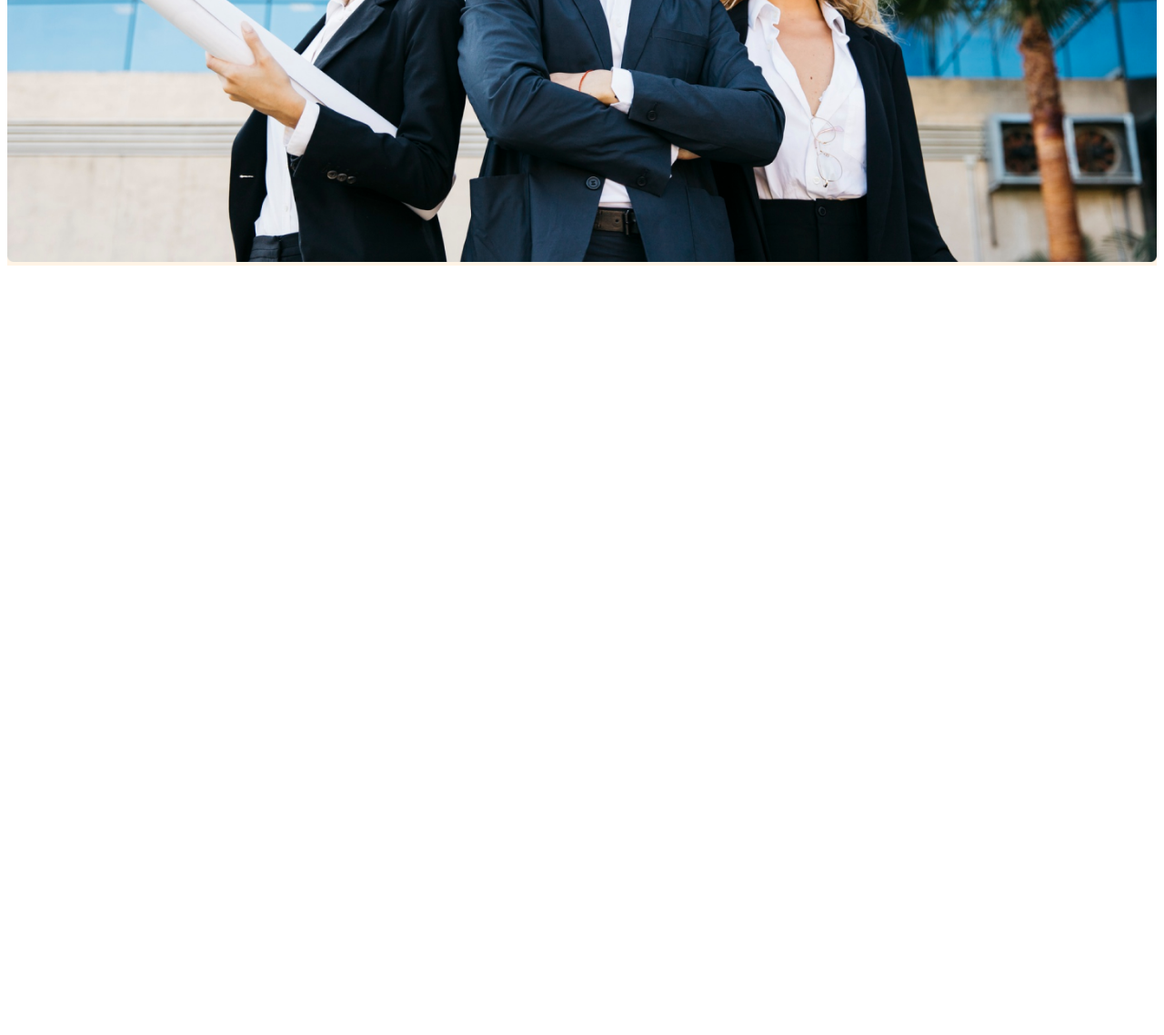
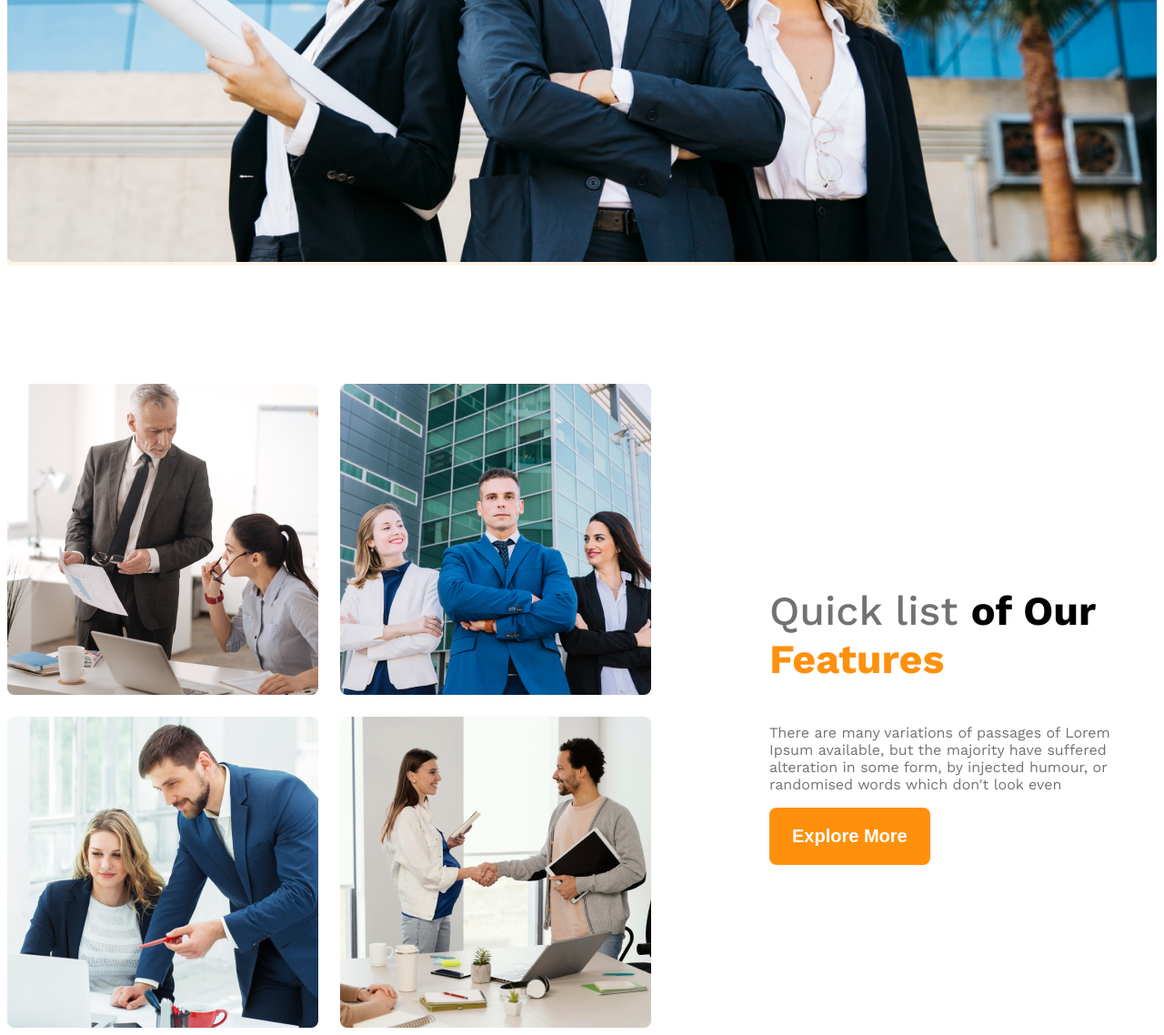
Before and after one commit to Mostafiz002/g3-architects-website, a plain HTML site: page index.html in a window 1280 px wide. Shown: the part 882-2020 px from the top of the page at 91% size. Before the commit the page ends 1182 px from the top, so only its background shows below. Drawn offline with nearby package versions, Linux system fonts and the light colour scheme.

Commit message:
added features

```diff
--- a/index.html
+++ b/index.html
@@ -27,7 +27,19 @@
         </div>
     </header>
     <main>
-
+        <section class="teams display-flex">
+            <div class="team-img">
+                <img src="images/team1.png" alt="">
+                <img src="images/team2.png" alt="">
+                <img src="images/team3.png" alt="">
+                <img src="images/team4.png" alt="">
+            </div>
+            <div class="our-features">
+                <h3 class="feature-title"><span id="quick-list" class="dark-3">Quick list </span><span>of Our </span><span class="text-primary">Features</span></h3>
+                <p class="feature-description dark-3">There are many variations of passages of Lorem Ipsum available, but the majority have suffered alteration in some form, by injected humour, or randomised words which don't look even</p>
+                <button class="btn-primary">Explore More</button>
+            </div>
+        </section>
     </main>
     <footer>
 
--- a/styles/architects.css
+++ b/styles/architects.css
@@ -8,6 +8,14 @@
   }
 
   /* shared stylesL */
+
+  main{
+    max-width: 1440px;
+    margin: 0 auto;
+  }
+  main > section{
+    margin-top: 130px;
+  }
 
 .display-flex{
     display: flex;
@@ -27,6 +35,10 @@
 
 .dark-3{
     color: #727272;
+}
+
+.text-primary{
+    color: rgba(255, 144, 14, 1);
 }
 
 .btn-primary{
@@ -88,10 +100,56 @@
     width: 100%;
 }
 
-/* responsive media query */
+/* team and featute styles */
+
+.teams{
+    align-items: center;
+}
+
+.team-img{
+    display: grid;
+    grid-template-columns: repeat(2, 1fr);
+    gap: 24px;
+}
+
+.our-features{
+    margin-left: 130px;
+    max-width: 530px;
+}
+
+.feature-title{
+    font-size: 2.8rem;
+    font-weight: 700;
+}
+
+#quick-list{
+    font-weight: 500;
+}
+
+/*small device responsive media query */
 
 @media screen and (max-width: 576px) {
-    .nav-bar, .nav-links{
+    .nav-bar, .nav-links, .teams{
         flex-direction: column;
     }
+
+    .team-img{
+        grid-template-columns: repeat(1, 1fr);
+    }
+
+    .our-features{
+        margin-left: 20px;
+    }
 }
+
+/* medium sized device responsive */
+
+@media screen and (min-width: 576px) and (max-width: 992px) {
+    .teams{
+        flex-direction: column;
+    }
+
+    .our-features{
+        margin: 50px auto;
+    }
+}
```
